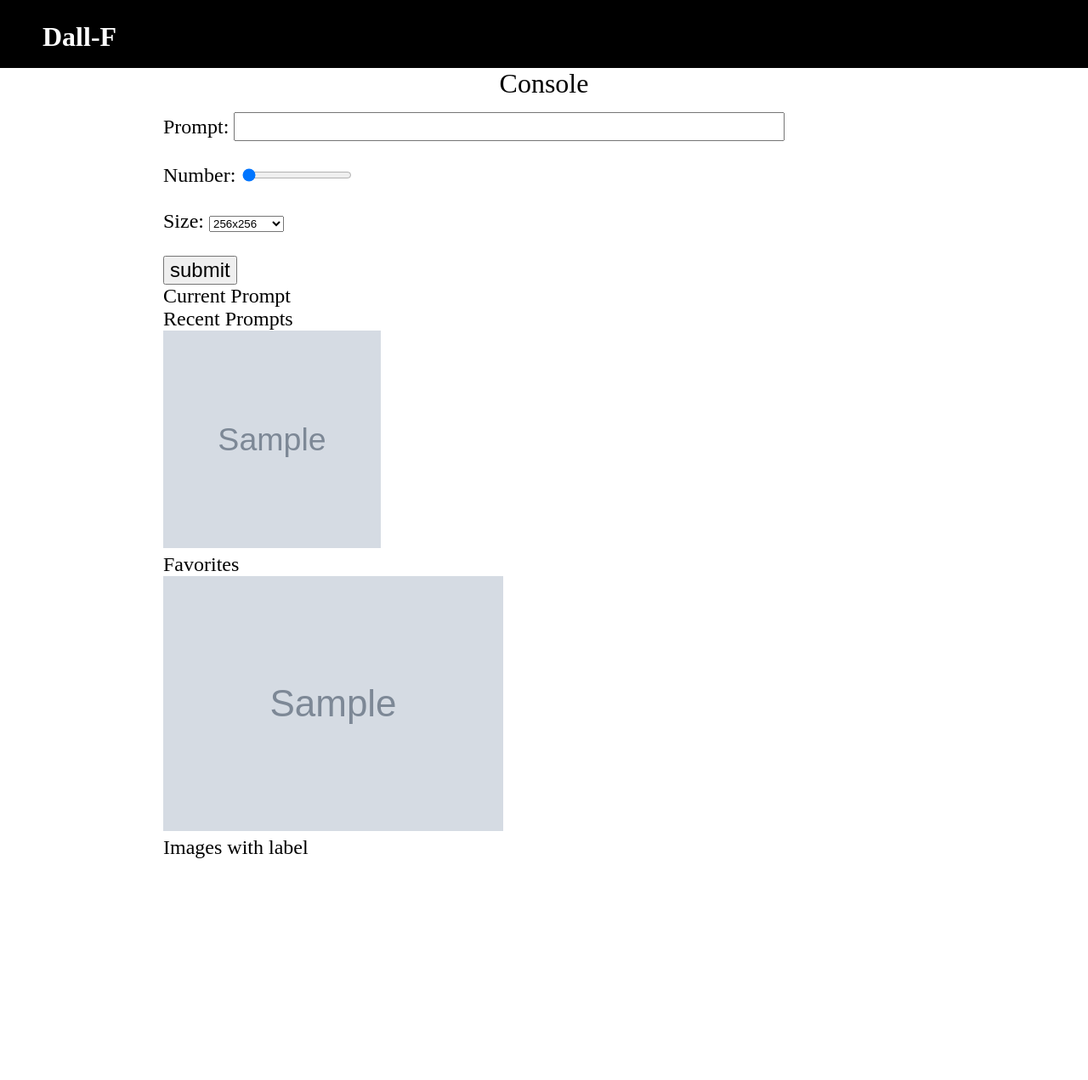
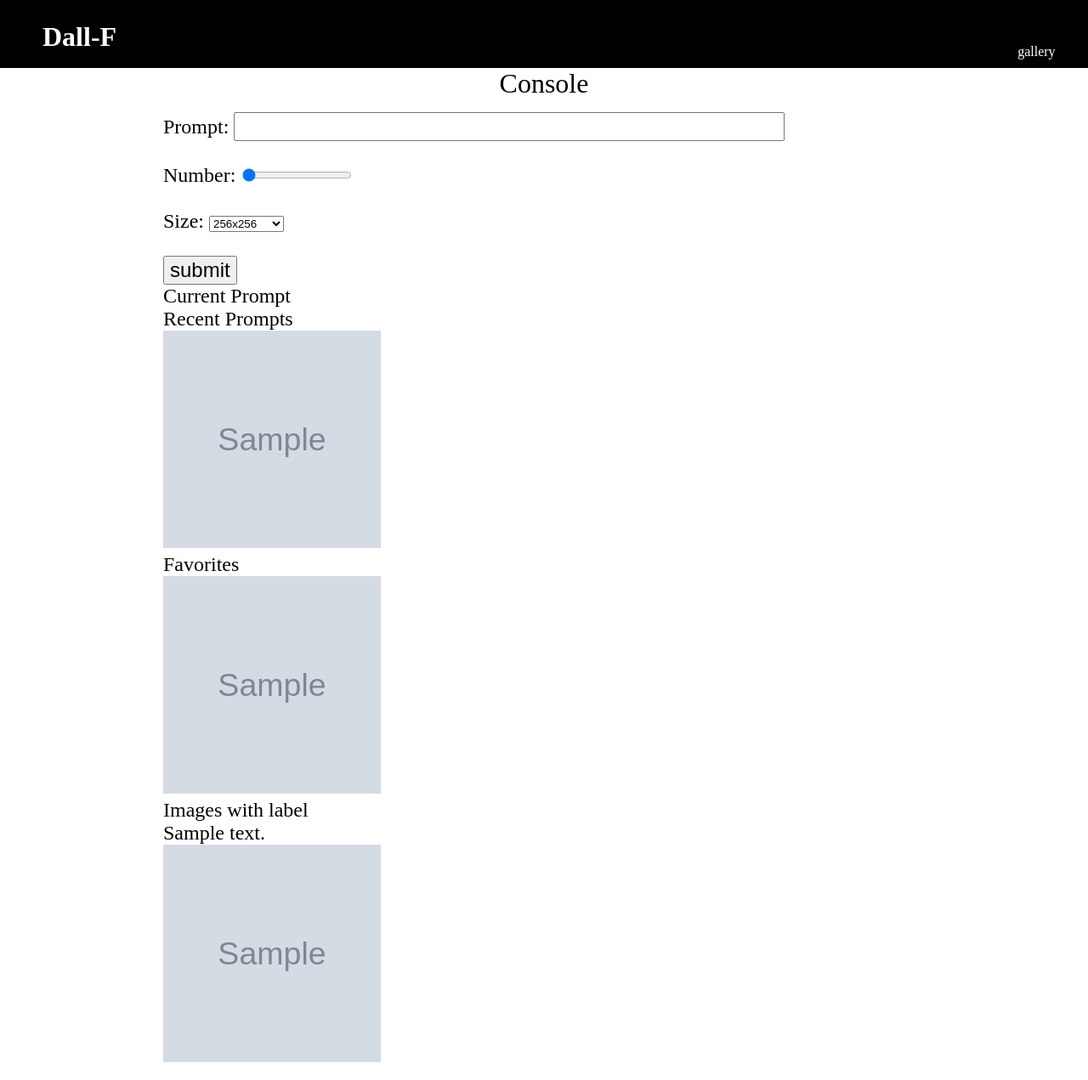
Before and after one commit to xinyew/CMU_courses_17637_project, a Django app: page /dallf/console/ in a window 1280 px wide; the page is wider, and only the part inside the window is pictured. Shown: that part at 85% size. Before the commit the page ends 1010 px from the top of that part, so only its background shows below. Run offline with Django 4.2, Linux system fonts and the light colour scheme; a user stored in the database is signed in; tables that the repository leaves empty hold one stand-in row (values such as "Sample post"); grey boxes marked "Sample" are stand-in pictures.

Commit message:
favorite, label, gallery functionalities added

```diff
--- a/webapps/dallf/static/dallf/base.css
+++ b/webapps/dallf/static/dallf/base.css
@@ -114,3 +114,16 @@ input {
     width: 50vw;
     height: 50vw;
 }
+
+.grid-container {
+    display: grid;
+    column-gap: 50px;
+    row-gap: 50px;
+    grid-template-columns: auto auto auto auto auto;
+    padding: 10px;
+}
+
+.grid-item {
+    height: 300px;
+    width: 300px;
+}
--- a/webapps/dallf/templates/dallf/console.html
+++ b/webapps/dallf/templates/dallf/console.html
@@ -1,4 +1,11 @@
 {% extends 'dallf/base.html' %} {% block page-title %}Console{% endblock %}
+
+{% block navigation %}
+    <a href="{% url 'gallery' %}" class="nav-element">
+        gallery
+    </a>
+{% endblock %}
+
 {% block content %}
 
 <div class="div_prompt_input" id="id_prompt_input_div">
@@ -41,6 +48,20 @@
   <br />
   {% for image in current_prompt.image_set.all %}
   <img src="{{image.file.url}}" />
+  <br />
+  <form action="/favorite/" method="post">
+    <input type="hidden" name="image_id" value="{{image.id}}">
+    <button type="submit" class="button">Favorite</button>
+    {% csrf_token %}
+  </form>
+  <br />
+  <form action="/label/" method="post">
+    <input type="hidden" name="image_id" value="{{image.id}}" />
+    <input type="text" name="label_name" />
+    <button type="submit" class="button">Label</button>
+    {% csrf_token %}
+  </form>
+  <br />
   {% endfor %}
 </div>
 <div>
@@ -55,14 +76,19 @@
   Favorites
   <br />
   {% for image in favorites.all %}
-  <img src="{{image.file.url}}" />
+  <img src="{{image.file.url}}" width="256" height="256" />
   {% endfor %}
 </div>
 <div>
   Images with label
   <br />
-  {% for image in label_image_set.all %}
-  <img src="{{image.file.url}}" />
+  {% for label in label_image_set %}
+  {{label.text}}
+  <br />
+  {% for image in label.image_set.all %}
+  <img src="{{image.file.url}}" width="256" height="256" />
+  {% endfor %}
+  <br />
   {% endfor %}
 </div>
 {% endblock %}
--- a/webapps/dallf/urls.py
+++ b/webapps/dallf/urls.py
@@ -3,5 +3,5 @@ from dallf import views
 
 urlpatterns = [
     path('console/', views.console, name='console'),
-    path('favorite/', views.favorite_action, name='favorite'),
+    path('gallery/', views.gallery, name='gallery'),
 ]
--- a/webapps/dallf/views.py
+++ b/webapps/dallf/views.py
@@ -1,4 +1,4 @@
-from django.shortcuts import render
+from django.shortcuts import render, redirect
 from django.core.files.base import ContentFile
 from django.contrib.auth.decorators import login_required
 
@@ -89,17 +89,46 @@ def console(request):
         else:
             context["recent_images"] = []
 
-        label = request.GET.get('label')
-        if label:
-            try:
-                context['label_image_set'] = \
-                    request.user.labels.get(text=label).image_set
-            except Label.DoesNotExist:
-                pass
+    context['label_image_set'] = []
+    for l in request.user.labels.all():
+        context['label_image_set'].append(l)
+
+    # label = request.GET.get('label')
+    # if label:
+    #     try:
+    #         context['label_image_set'] = \
+    #             request.user.labels.get(text=label).image_set
+    #     except Label.DoesNotExist:
+    #         pass
 
     return render(request, 'dallf/console.html', context)
 
 
+def gallery(request):
+    context = {}
+    context["images"] = []
+    for image in UploadedImage.objects.order_by('?')[:10]:
+        context["images"].append(image)
+    return render(request, 'dallf/gallery.html', context)
+
+
 @login_required
 def favorite_action(request):
-    image = UploadedImage.objects.filter()
+    image = UploadedImage.objects.filter(id=int(request.POST["image_id"]))[0]
+    image.favorited_by.add(request.user)
+    return redirect('/dallf/console/')
+
+
+@login_required
+def label_action(request):
+    image = UploadedImage.objects.filter(id=int(request.POST["image_id"]))[0]
+    label = None
+    for l in request.user.labels.all():
+        if l.text == request.POST["label_name"]:
+            label = l
+            break
+    if label is None:
+        label = Label(user=request.user, text=request.POST["label_name"])
+        label.save()
+    image.labels.add(label)
+    return redirect('/dallf/console/')
--- a/webapps/webapps/urls.py
+++ b/webapps/webapps/urls.py
@@ -21,7 +21,9 @@ from django.conf.urls.static import static
 
 urlpatterns = [
     path('admin/', admin.site.urls),
-    path('', views.console),  # Temporary
+    path('', views.gallery),  # Temporary
     path('dallf/', include('dallf.urls')),
     path('oauth/', include('social_django.urls', namespace='social')),
+    path('favorite/', views.favorite_action, name='favorite'),
+    path('label/', views.label_action, name='label'),
 ] + static(settings.MEDIA_URL, document_root=settings.MEDIA_ROOT)
```
Also changed, not shown: webapps/dallf/templates/dallf/gallery.html (added, +22 -0 lines).
